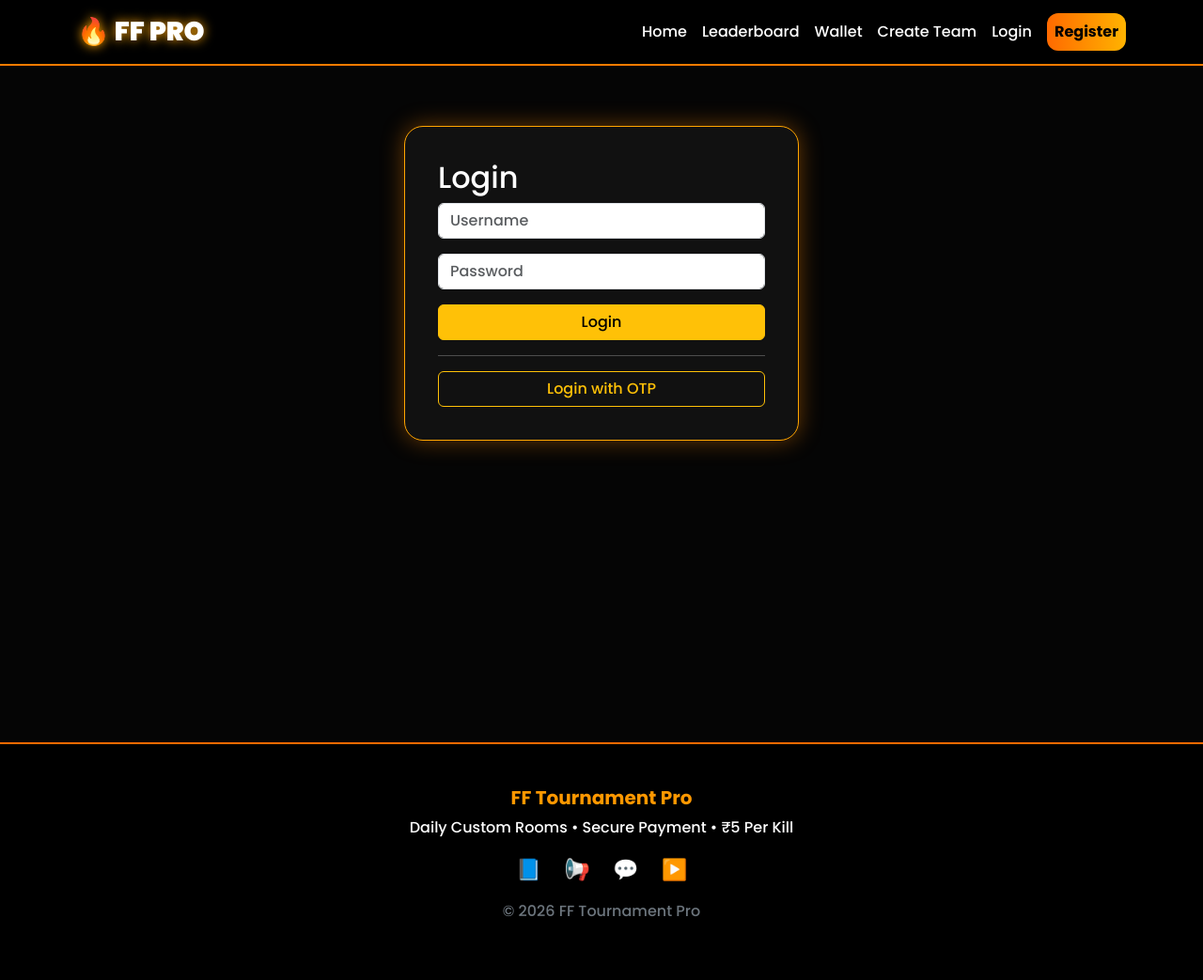
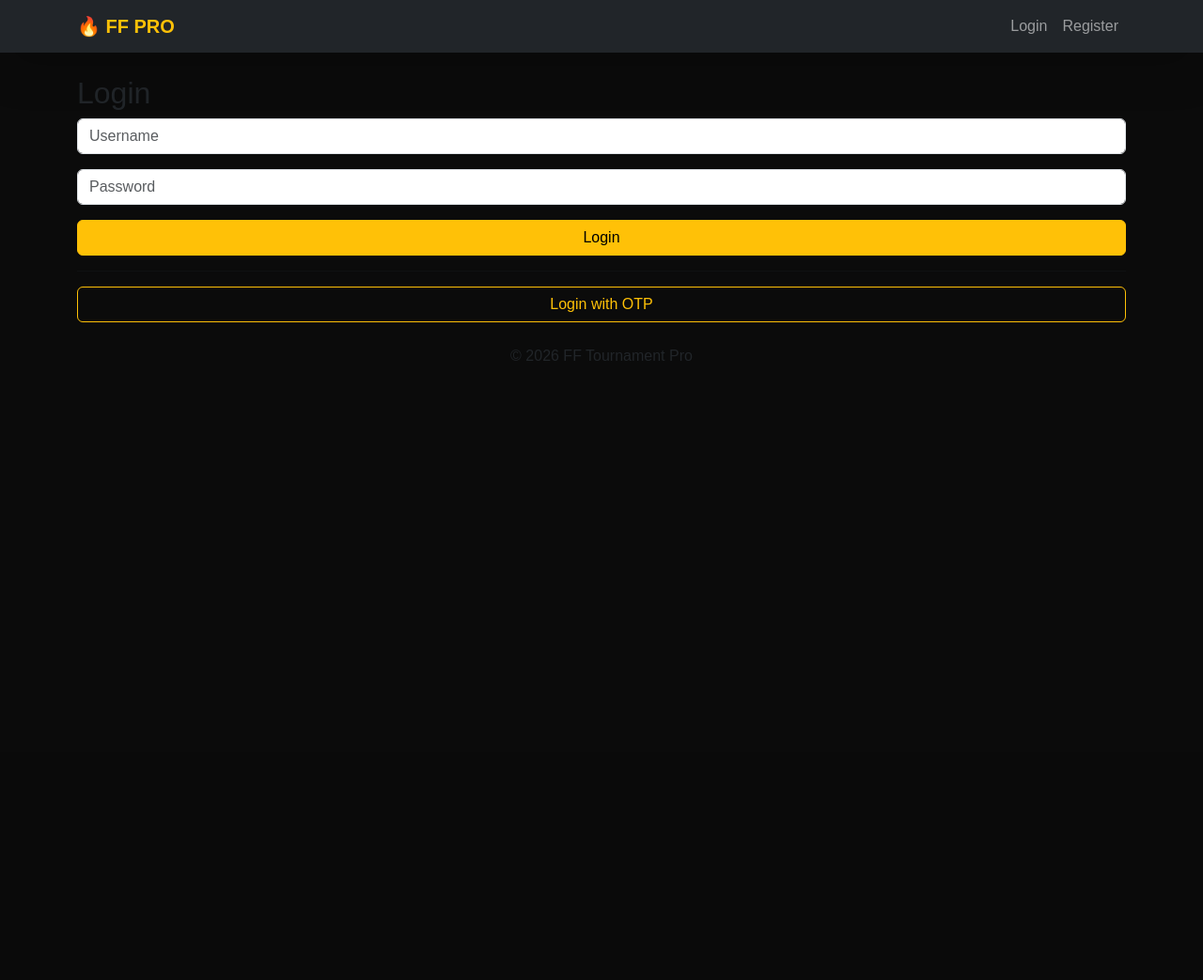
Before and after one commit to workload139-creator/gametournament, a Django app: page /accounts/login/ in a window 1280 px wide. Shown: the whole page at 94% size. After the commit the page ends 384 px from the top, so only its background shows below. Run offline with Django 4.2, Linux system fonts and the light colour scheme; parts of the project's set-up code (start-up, migrations or seed data) failed here and were passed over.

Commit message:
Update base.html

```diff
--- a/templates/base.html
+++ b/templates/base.html
@@ -1,156 +1,46 @@
-
 {% load static %}
 <!DOCTYPE html>
 <html lang="en">
 
 <head>
-
 <meta charset="UTF-8">
-<meta name="viewport" content="width=device-width, initial-scale=1">
+<meta name="viewport" content="width=device-width, initial-scale=1.0">
 
 <title>FF Tournament Pro</title>
 
-<link href="https://cdn.jsdelivr.net/npm/bootstrap@5.3.3/dist/css/bootstrap.min.css" rel="stylesheet">
-
+<link href="https://cdn.jsdelivr.net/npm/bootstrap@5.3.7/dist/css/bootstrap.min.css" rel="stylesheet">
 <link rel="stylesheet" href="{% static 'css/style.css' %}">
-<link rel="stylesheet" href="{% static 'css/dashboard.css' %}">
-<link rel="stylesheet" href="{% static 'css/auth.css' %}">
 
 <link rel="preconnect" href="https://fonts.googleapis.com">
-<link href="https://fonts.googleapis.com/css2?family=Poppins:wght@300;500;700;900&display=swap" rel="stylesheet">
-
-<style>
-
-body{
-
-background:#050505;
-
-font-family:'Poppins',sans-serif;
-
-color:white;
-
-}
-
-.navbar{
-
-background:rgba(0,0,0,.95);
-
-backdrop-filter:blur(12px);
-
-border-bottom:2px solid #ff7b00;
-
-}
-
-.brand{
-
-font-weight:900;
-
-font-size:28px;
-
-text-shadow:0 0 12px orange;
-
-}
-
-.nav-link{
-
-color:white!important;
-
-font-weight:500;
-
-transition:.3s;
-
-}
-
-.nav-link:hover{
-
-color:#ff9800!important;
-
-}
-
-.nav-btn{
-
-background:linear-gradient(90deg,#ff6a00,#ffb300);
-
-color:black!important;
-
-font-weight:700;
-
-border-radius:12px;
-
-padding:8px 18px;
-
-}
-
-.main-wrapper{
-
-min-height:80vh;
-
-}
-
-.footer{
-
-margin-top:80px;
-
-padding:45px 0;
-
-background:#000;
-
-border-top:2px solid #ff6a00;
-
-}
-
-.footer h5{
-
-color:#ff9800;
-
-font-weight:700;
-
-}
-
-.social a{
-
-margin:0 10px;
-
-color:white;
-
-font-size:22px;
-
-text-decoration:none;
-
-}
-
-.social a:hover{
-
-color:#ff9800;
-
-}
-
-</style>
-
+<link href="https://fonts.googleapis.com/css2?family=Poppins:wght@300;400;600;700&display=swap" rel="stylesheet">
 </head>
 
 <body>
 
-<nav class="navbar navbar-expand-lg navbar-dark">
+<nav class="navbar navbar-expand-lg navbar-dark bg-dark shadow-lg">
 
 <div class="container">
 
-<a class="navbar-brand brand" href="/">
-🔥 FF PRO
-</a>
+<a class="navbar-brand fw-bold text-warning" href="/">🔥 FF PRO</a>
 
-<button class="navbar-toggler" data-bs-toggle="collapse" data-bs-target="#menu">
+<button class="navbar-toggler" data-bs-toggle="collapse" data-bs-target="#nav">
 
 <span class="navbar-toggler-icon"></span>
 
 </button>
 
-<div class="collapse navbar-collapse" id="menu">
+<div class="collapse navbar-collapse" id="nav">
 
-<ul class="navbar-nav ms-auto align-items-center">
+<ul class="navbar-nav ms-auto">
+
+{% if request.user.is_authenticated %}
 
 <li class="nav-item">
-<a class="nav-link" href="/">Home</a>
+<a class="nav-link" href="/accounts/dashboard/">Dashboard</a>
+</li>
+
+<li class="nav-item">
+<a class="nav-link" href="/wallet/">Wallet</a>
 </li>
 
 <li class="nav-item">
@@ -158,57 +48,17 @@ color:#ff9800;
 </li>
 
 <li class="nav-item">
-<a class="nav-link" href="/wallet/">Wallet</a>
-</li>
-
-<li class="nav-item">
-<a class="nav-link" href="/teams/create/">Create Team</a>
-</li>
-
-{% if request.user.is_authenticated %}
-
-<li class="nav-item dropdown">
-
-<a class="nav-link dropdown-toggle" data-bs-toggle="dropdown">
-
-👤 {{request.user.username}}
-
-</a>
-
-<ul class="dropdown-menu dropdown-menu-dark">
-
-<li>
-<a class="dropdown-item" href="/accounts/dashboard/">Dashboard</a>
-</li>
-
-<li>
-<a class="dropdown-item" href="/wallet/">Wallet</a>
-</li>
-
-<li>
-<a class="dropdown-item text-danger" href="/accounts/logout/">Logout</a>
-</li>
-
-</ul>
-
+<a class="nav-link" href="/accounts/logout/">Logout</a>
 </li>
 
 {% else %}
 
 <li class="nav-item">
-
 <a class="nav-link" href="/accounts/login/">Login</a>
-
 </li>
 
-<li class="nav-item ms-2">
-
-<a class="nav-link nav-btn" href="/accounts/register/">
-
-Register
-
-</a>
-
+<li class="nav-item">
+<a class="nav-link" href="/accounts/register/">Register</a>
 </li>
 
 {% endif %}
@@ -221,9 +71,22 @@ Register
 
 </nav>
 
-<div class="container main-wrapper py-4">
+<div class="container py-4">
 
-{% block content %}{% endblock %}
+{% if messages %}
+
+{% for message in messages %}
+
+<div class="alert alert-success">
+{{message}}
+</div>
+
+{% endfor %}
+
+{% endif %}
+
+{% block content %}
+{% endblock %}
 
 </div>
 
@@ -231,44 +94,14 @@ Register
 
 <div class="container text-center">
 
-<h5>FF Tournament Pro</h5>
-
-<p>Daily Custom Rooms • Secure Payment • ₹5 Per Kill</p>
-
-<div class="social">
-
-<a href="#">📘</a>
-<a href="#">📢</a>
-<a href="#">💬</a>
-<a href="#">▶️</a>
-
-</div>
-
-<p class="mt-3 text-secondary">
-
-© 2026 FF Tournament Pro
-
-</p>
+<p>© 2026 FF Tournament Pro</p>
 
 </div>
 
 </footer>
 
-<script src="https://cdn.jsdelivr.net/npm/bootstrap@5.3.3/dist/js/bootstrap.bundle.min.js"></script>
+<script src="https://cdn.jsdelivr.net/npm/bootstrap@5.3.7/dist/js/bootstrap.bundle.min.js"></script>
+<script src="{% static 'js/main.js' %}"></script>
 
-<script src="{% static 'js/main.js' %}"></script>
-<link rel="manifest" href="/pwa/manifest.json">
-<script src="/static/js/pwa.js"></script>
-
-
-  <meta name="description" content="Free Fire Tournament Platform">
-
-<meta name="keywords" content="Free Fire, Tournament, Gaming">
-
-<meta property="og:title" content="FF Tournament Pro">
-
-<meta property="og:description" content="Win ₹5 Per Kill">
 </body>
-
-
 </html>
```
